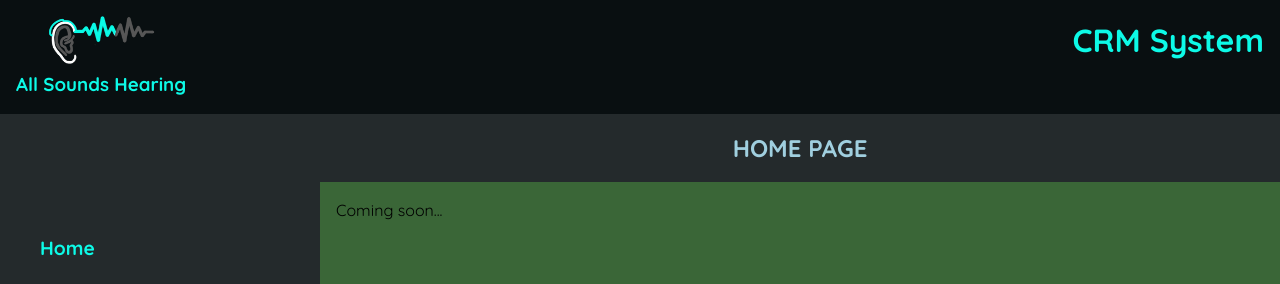
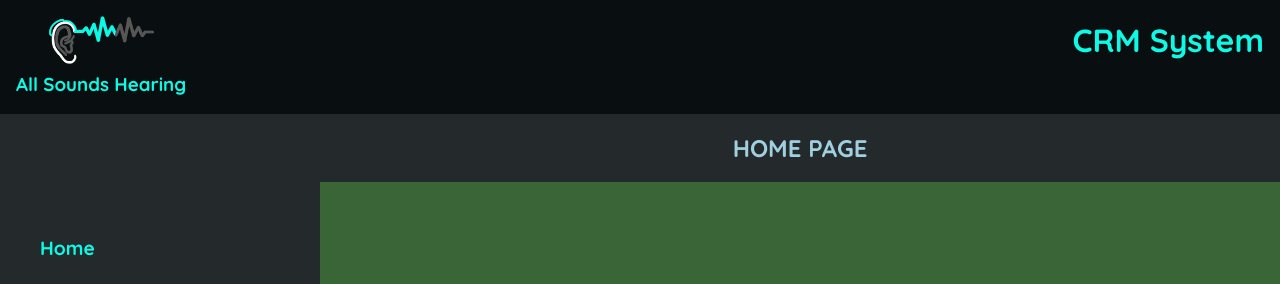
Before and after one commit to paul-kh/CRM_all-souuns-hearing, a React (Vite) app: page / in a window 1280 px wide. Shown: the top 284 px of the page. Built offline with nearby package versions, Linux system fonts and the light colour scheme.

Commit message:
Centered page details

```diff
--- a/src/index.css
+++ b/src/index.css
@@ -81,9 +81,15 @@ a.active {
   text-transform: uppercase;
 }
 
-.page__title,
+.page__title {
+  padding: 1rem;
+}
+
 .page__details {
-  padding: 1rem;
+  height: 100%;
+  display: flex;
+  flex-direction: column;
+  justify-content: center;
 }
 
 /* ///////////////////// FROM AND ITS CONTROLS //////////////////////////*/
```
